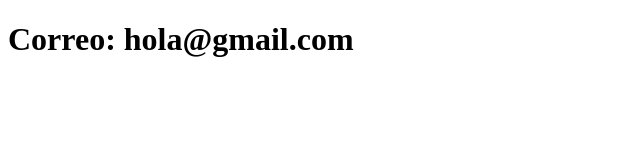
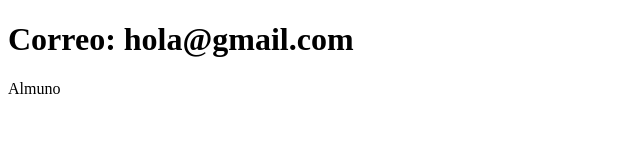
Before and after one commit to herrera-paola/juego-secreto, a plain HTML site: page contacto.html in a window 1280 px wide. Shown: the full height of the page, 0-640 px from the left. Drawn offline with Linux system fonts and the light colour scheme.

Commit message:
Actualiza el contacto

```diff
--- a/contacto.html
+++ b/contacto.html
@@ -7,5 +7,6 @@
 </head>
 <body>
     <h1>Correo: hola@gmail.com</h1>
+    <p>Almuno</p>
 </body>
 </html>
```
